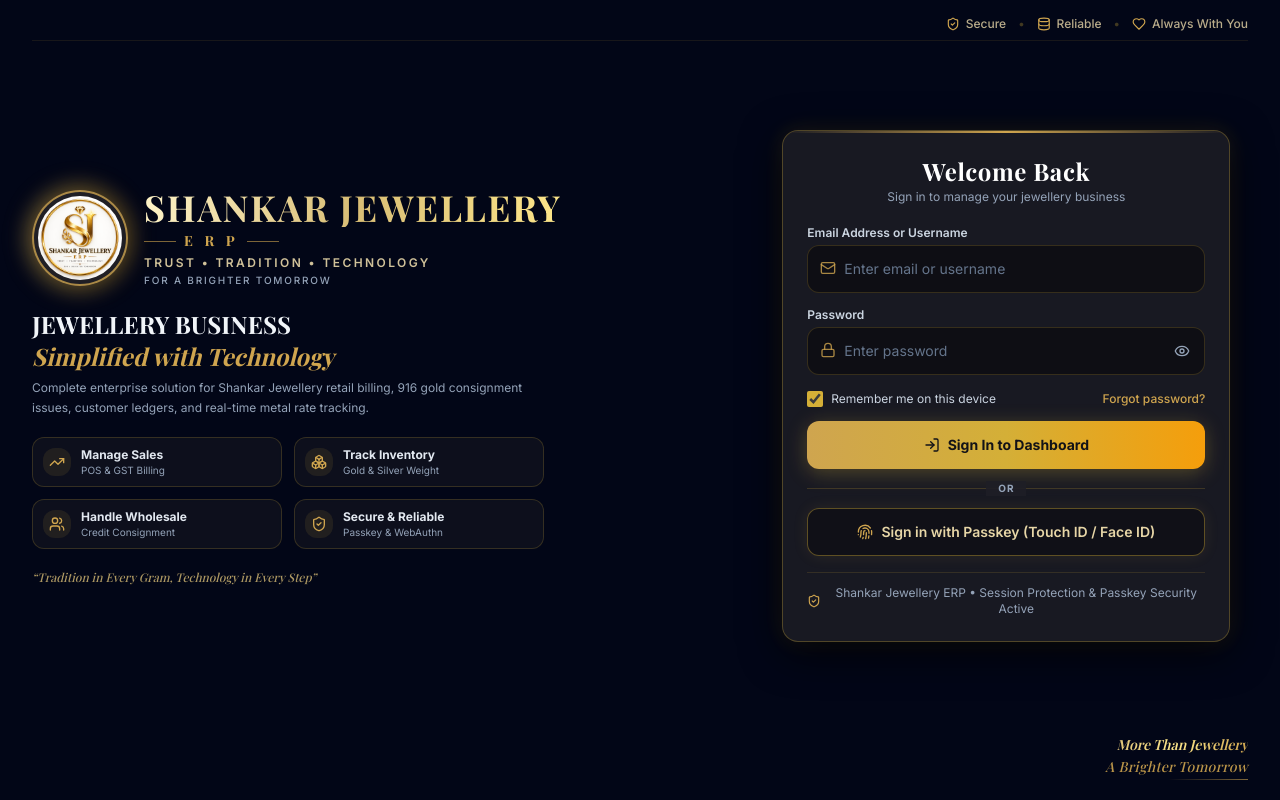
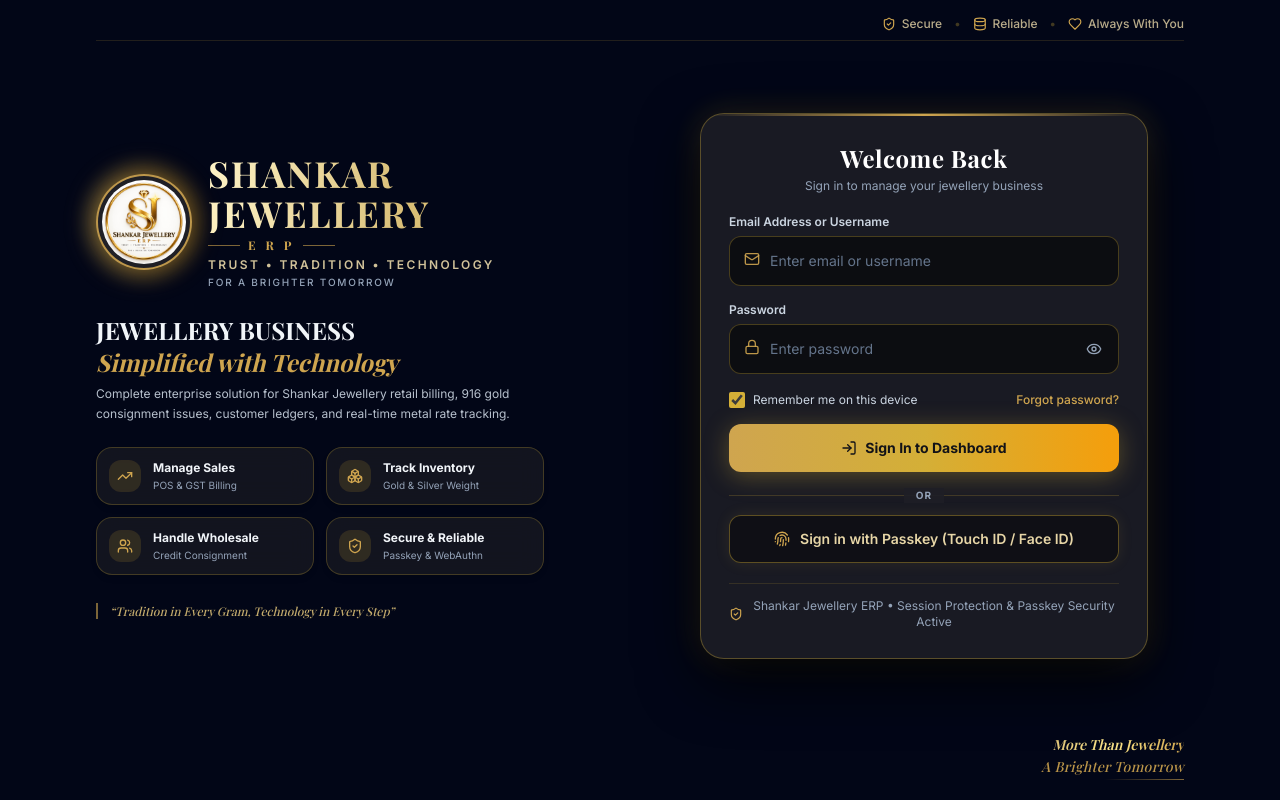
Before and after one commit to Sampathjai/Jewellery-ERP, a React (Vite) app: page /login in a window 1280 px wide. Built offline with nearby package versions, Linux system fonts and the light colour scheme; no server answers; the database is empty.

Commit message:
fix(login): optimize laptop grid max-width to max-w-6xl for balanced two-column UI

```diff
--- a/src/pages/Login.tsx
+++ b/src/pages/Login.tsx
@@ -87,16 +87,17 @@ export const Login: React.FC = () => {
 
   return (
     <div className="min-h-screen lg:h-screen lg:max-h-screen w-full bg-slate-950 text-slate-100 flex flex-col justify-between relative overflow-x-hidden lg:overflow-hidden selection:bg-gold-500 selection:text-charcoal-950 pt-[env(safe-area-inset-top)] pb-[env(safe-area-inset-bottom)]">
-      {/* Background Decorative Layer */}
+      {/* Background Decorative Ambient Layer */}
       <div className="fixed inset-0 bg-[radial-gradient(ellipse_at_top,_var(--tw-gradient-stops))] from-charcoal-900 via-slate-950 to-black -z-20 pointer-events-none" />
-      <div className="fixed -top-32 -left-32 h-[28rem] w-[28rem] rounded-full bg-amber-500/10 blur-[140px] -z-10 pointer-events-none" />
-      <div className="fixed top-1/3 -right-32 h-[30rem] w-[30rem] rounded-full bg-gold-500/15 blur-[150px] -z-10 pointer-events-none" />
+      <div className="fixed -top-32 -left-32 h-[30rem] w-[30rem] rounded-full bg-amber-500/10 blur-[140px] -z-10 pointer-events-none" />
+      <div className="fixed top-1/3 -right-32 h-[32rem] w-[32rem] rounded-full bg-gold-500/15 blur-[150px] -z-10 pointer-events-none" />
+      <div className="fixed -bottom-32 left-1/3 h-[28rem] w-[28rem] rounded-full bg-amber-600/10 blur-[140px] -z-10 pointer-events-none" />
 
-      {/* Main Responsive Layout */}
-      <div className="w-full max-w-[1400px] mx-auto px-4 sm:px-6 lg:px-8 flex-1 flex flex-col justify-between py-2 lg:py-4 relative z-10">
+      {/* Main Container - Balanced max-w-6xl Grid */}
+      <div className="w-full max-w-6xl mx-auto px-4 sm:px-6 lg:px-8 flex-1 flex flex-col justify-between py-3 lg:py-4 relative z-10">
 
         {/* Top Header Security Indicator Bar */}
-        <header className="w-full flex items-center justify-between sm:justify-end gap-3 text-[10px] sm:text-xs text-gold-200/80 font-medium pb-2 border-b border-gold-500/10 shrink-0">
+        <header className="w-full flex items-center justify-between sm:justify-end gap-3 text-[11px] sm:text-xs text-gold-200/80 font-medium pb-2 border-b border-gold-500/15 shrink-0">
           <div className="flex items-center gap-1.5 hover:text-gold-300 transition-colors">
             <ShieldCheck className="h-3.5 w-3.5 text-gold-400 shrink-0" />
             <span>Secure</span>
@@ -114,20 +115,20 @@ export const Login: React.FC = () => {
         </header>
 
         {/* Center Container: 2-Column Split on Desktop */}
-        <main className="w-full my-auto py-3 lg:py-4 grid grid-cols-1 lg:grid-cols-12 gap-6 lg:gap-10 items-center">
+        <main className="w-full my-auto py-4 lg:py-6 grid grid-cols-1 lg:grid-cols-12 gap-8 lg:gap-12 items-center">
 
           {/* DESKTOP LEFT SIDE: Brand Showcase & Feature Highlights */}
-          <section className="hidden lg:flex lg:col-span-7 flex-col justify-between space-y-4 pr-2">
+          <section className="hidden lg:flex lg:col-span-6 flex-col justify-center space-y-5 pr-2">
 
             {/* Logo Emblem & Brand Header */}
-            <div className="space-y-2">
+            <div className="space-y-3">
               <div className="flex items-center gap-4">
                 <div className="relative shrink-0">
-                  <div className="absolute -inset-1 rounded-full bg-gradient-to-r from-gold-400/40 to-amber-500/20 blur-md" />
+                  <div className="absolute -inset-1.5 rounded-full bg-gradient-to-r from-gold-400/50 to-amber-500/30 blur-md pointer-events-none" />
                   <img
                     src="/brand/shankar-jewellery-logo.png"
                     alt="Shankar Jewellery Logo"
-                    className="relative h-20 w-20 xl:h-24 xl:w-24 object-contain rounded-full border-2 border-gold-400/80 shadow-[0_0_25px_rgba(212,175,55,0.3)] bg-charcoal-900/90 p-1"
+                    className="relative h-20 w-20 xl:h-24 xl:w-24 object-contain rounded-full border-2 border-gold-400/90 shadow-[0_0_25px_rgba(212,175,55,0.35)] bg-charcoal-900/95 p-1"
                   />
                 </div>
 
@@ -138,7 +139,7 @@ export const Login: React.FC = () => {
 
                   <div className="flex items-center gap-2 mt-1">
                     <div className="h-[1px] w-8 bg-gold-400/60" />
-                    <span className="font-serif text-sm font-bold tracking-[0.3em] text-gold-400">
+                    <span className="font-serif text-xs font-bold tracking-[0.3em] text-gold-400">
                       E R P
                     </span>
                     <div className="h-[1px] w-8 bg-gold-400/60" />
@@ -160,64 +161,64 @@ export const Login: React.FC = () => {
                 JEWELLERY BUSINESS <br />
                 <span className="text-gold-400 italic">Simplified with Technology</span>
               </h2>
-              <p className="text-xs text-slate-400 max-w-lg leading-relaxed">
+              <p className="text-xs text-slate-300/90 max-w-md leading-relaxed">
                 Complete enterprise solution for Shankar Jewellery retail billing, 916 gold consignment issues, customer ledgers, and real-time metal rate tracking.
               </p>
             </div>
 
             {/* 2x2 Feature Cards Grid */}
-            <div className="grid grid-cols-2 gap-3 pt-1 max-w-lg">
-              <div className="flex items-center gap-2.5 p-2.5 rounded-xl border border-gold-500/20 bg-charcoal-900/40 backdrop-blur-sm">
-                <div className="p-1.5 rounded-lg bg-gold-500/10 text-gold-400 shrink-0">
+            <div className="grid grid-cols-2 gap-3 pt-1 max-w-md">
+              <div className="flex items-center gap-3 p-3 rounded-2xl border border-gold-500/25 bg-charcoal-900/60 backdrop-blur-md shadow-md hover:border-gold-400/50 hover:bg-gold-500/10 transition-all">
+                <div className="p-2 rounded-xl bg-gold-500/15 text-gold-400 shrink-0">
                   <TrendingUp className="h-4 w-4" />
                 </div>
                 <div>
-                  <h3 className="text-xs font-bold text-slate-200 leading-none">Manage Sales</h3>
-                  <p className="text-[10px] text-slate-400 mt-1 leading-none">POS & GST Billing</p>
+                  <h3 className="text-xs font-bold text-slate-100 leading-none">Manage Sales</h3>
+                  <p className="text-[10px] text-slate-400 mt-1.5 leading-none">POS & GST Billing</p>
                 </div>
               </div>
 
-              <div className="flex items-center gap-2.5 p-2.5 rounded-xl border border-gold-500/20 bg-charcoal-900/40 backdrop-blur-sm">
-                <div className="p-1.5 rounded-lg bg-gold-500/10 text-gold-400 shrink-0">
+              <div className="flex items-center gap-3 p-3 rounded-2xl border border-gold-500/25 bg-charcoal-900/60 backdrop-blur-md shadow-md hover:border-gold-400/50 hover:bg-gold-500/10 transition-all">
+                <div className="p-2 rounded-xl bg-gold-500/15 text-gold-400 shrink-0">
                   <Boxes className="h-4 w-4" />
                 </div>
                 <div>
-                  <h3 className="text-xs font-bold text-slate-200 leading-none">Track Inventory</h3>
-                  <p className="text-[10px] text-slate-400 mt-1 leading-none">Gold & Silver Weight</p>
+                  <h3 className="text-xs font-bold text-slate-100 leading-none">Track Inventory</h3>
+                  <p className="text-[10px] text-slate-400 mt-1.5 leading-none">Gold & Silver Weight</p>
                 </div>
               </div>
 
-              <div className="flex items-center gap-2.5 p-2.5 rounded-xl border border-gold-500/20 bg-charcoal-900/40 backdrop-blur-sm">
-                <div className="p-1.5 rounded-lg bg-gold-500/10 text-gold-400 shrink-0">
+              <div className="flex items-center gap-3 p-3 rounded-2xl border border-gold-500/25 bg-charcoal-900/60 backdrop-blur-md shadow-md hover:border-gold-400/50 hover:bg-gold-500/10 transition-all">
+                <div className="p-2 rounded-xl bg-gold-500/15 text-gold-400 shrink-0">
                   <Users className="h-4 w-4" />
                 </div>
                 <div>
-                  <h3 className="text-xs font-bold text-slate-200 leading-none">Handle Wholesale</h3>
-                  <p className="text-[10px] text-slate-400 mt-1 leading-none">Credit Consignment</p>
+                  <h3 className="text-xs font-bold text-slate-100 leading-none">Handle Wholesale</h3>
+                  <p className="text-[10px] text-slate-400 mt-1.5 leading-none">Credit Consignment</p>
                 </div>
               </div>
 
-              <div className="flex items-center gap-2.5 p-2.5 rounded-xl border border-gold-500/20 bg-charcoal-900/40 backdrop-blur-sm">
-                <div className="p-1.5 rounded-lg bg-gold-500/10 text-gold-400 shrink-0">
+              <div className="flex items-center gap-3 p-3 rounded-2xl border border-gold-500/25 bg-charcoal-900/60 backdrop-blur-md shadow-md hover:border-gold-400/50 hover:bg-gold-500/10 transition-all">
+                <div className="p-2 rounded-xl bg-gold-500/15 text-gold-400 shrink-0">
                   <ShieldCheck className="h-4 w-4" />
                 </div>
                 <div>
-                  <h3 className="text-xs font-bold text-slate-200 leading-none">Secure & Reliable</h3>
-                  <p className="text-[10px] text-slate-400 mt-1 leading-none">Passkey & WebAuthn</p>
+                  <h3 className="text-xs font-bold text-slate-100 leading-none">Secure & Reliable</h3>
+                  <p className="text-[10px] text-slate-400 mt-1.5 leading-none">Passkey & WebAuthn</p>
                 </div>
               </div>
             </div>
 
             {/* Left Quote */}
-            <div className="pt-1">
-              <p className="font-serif italic text-xs text-gold-300/80">
+            <div className="pt-2">
+              <p className="font-serif italic text-xs text-gold-300/90 border-l-2 border-gold-400/60 pl-3">
                 &ldquo;Tradition in Every Gram, Technology in Every Step&rdquo;
               </p>
             </div>
           </section>
 
           {/* RIGHT SIDE: Compact Luxury Login Card */}
-          <section className="lg:col-span-5 flex flex-col items-center justify-center w-full max-w-md mx-auto">
+          <section className="lg:col-span-6 flex flex-col items-center justify-center w-full max-w-md mx-auto lg:ml-auto">
 
             {/* MOBILE ONLY BRAND HEADER */}
             <div className="flex lg:hidden flex-col items-center text-center space-y-2 mb-4">
@@ -253,14 +254,14 @@ export const Login: React.FC = () => {
             </div>
 
             {/* LUXURY GLASSMORPHISM LOGIN CARD */}
-            <div className="w-full rounded-2xl border border-gold-500/30 bg-charcoal-900/80 backdrop-blur-xl p-5 sm:p-6 shadow-[0_10px_40px_rgba(0,0,0,0.8),0_0_20px_rgba(212,175,55,0.15)] relative overflow-hidden transition-all">
+            <div className="w-full rounded-3xl border border-gold-500/35 bg-charcoal-900/85 backdrop-blur-2xl p-6 sm:p-7 shadow-[0_20px_60px_rgba(0,0,0,0.9),0_0_30px_rgba(212,175,55,0.2)] relative overflow-hidden transition-all">
 
-              {/* Top Card Golden Accent Line */}
+              {/* Top Card Golden Ambient Accent Line */}
               <div className="absolute top-0 left-0 right-0 h-[2px] bg-gradient-to-r from-transparent via-gold-400 to-transparent" />
 
               {/* Card Header Title */}
-              <div className="text-center space-y-0.5 mb-5">
-                <h2 className="font-serif text-xl sm:text-2xl font-bold text-white tracking-wide">
+              <div className="text-center space-y-1 mb-5">
+                <h2 className="font-serif text-2xl font-bold text-white tracking-wide">
                   Welcome Back
                 </h2>
                 <p className="text-xs text-slate-400">
@@ -288,15 +289,15 @@ export const Login: React.FC = () => {
               )}
 
               {/* Form Controls */}
-              <form onSubmit={handleSubmit} className="space-y-3.5">
+              <form onSubmit={handleSubmit} className="space-y-4">
 
                 {/* Email / Username Field */}
                 <div>
-                  <label className="block text-xs font-semibold text-slate-300 mb-1">
+                  <label className="block text-xs font-semibold text-slate-300 mb-1.5">
                     Email Address or Username
                   </label>
-                  <div className="relative rounded-xl border border-gold-500/20 bg-black/40 text-slate-100 focus-within:border-gold-400 focus-within:ring-1 focus-within:ring-gold-400/50 transition-all">
-                    <Mail className="absolute left-3 top-3.5 h-4 w-4 text-gold-400/80 pointer-events-none" />
+                  <div className="relative rounded-xl border border-gold-500/30 bg-black/50 text-slate-100 focus-within:border-gold-400 focus-within:ring-1 focus-within:ring-gold-400/60 transition-all">
+                    <Mail className="absolute left-3.5 top-3.5 h-4 w-4 text-gold-400/90 pointer-events-none" />
                     <input
                       type="text"
                       required
@@ -304,18 +305,18 @@ export const Login: React.FC = () => {
                       value={email}
                       onChange={(e) => setEmail(e.target.value)}
                       placeholder="Enter email or username"
-                      className="w-full min-h-[46px] bg-transparent py-2.5 pl-9 pr-3 text-xs sm:text-sm text-slate-100 placeholder:text-slate-500 focus:outline-none font-sans"
+                      className="w-full min-h-[48px] bg-transparent py-3 pl-10 pr-3 text-xs sm:text-sm text-slate-100 placeholder:text-slate-500 focus:outline-none font-sans"
                     />
                   </div>
                 </div>
 
                 {/* Password Field */}
                 <div>
-                  <label className="block text-xs font-semibold text-slate-300 mb-1">
+                  <label className="block text-xs font-semibold text-slate-300 mb-1.5">
                     Password
                   </label>
-                  <div className="relative rounded-xl border border-gold-500/20 bg-black/40 text-slate-100 focus-within:border-gold-400 focus-within:ring-1 focus-within:ring-gold-400/50 transition-all">
-                    <Lock className="absolute left-3 top-3.5 h-4 w-4 text-gold-400/80 pointer-events-none" />
+                  <div className="relative rounded-xl border border-gold-500/30 bg-black/50 text-slate-100 focus-within:border-gold-400 focus-within:ring-1 focus-within:ring-gold-400/60 transition-all">
+                    <Lock className="absolute left-3.5 top-3.5 h-4 w-4 text-gold-400/90 pointer-events-none" />
                     <input
                       type={showPassword ? 'text' : 'password'}
                       required
@@ -323,12 +324,12 @@ export const Login: React.FC = () => {
                       value={password}
                       onChange={(e) => setPassword(e.target.value)}
                       placeholder="Enter password"
-                      className="w-full min-h-[46px] bg-transparent py-2.5 pl-9 pr-11 text-xs sm:text-sm text-slate-100 placeholder:text-slate-500 focus:outline-none"
+                      className="w-full min-h-[48px] bg-transparent py-3 pl-10 pr-12 text-xs sm:text-sm text-slate-100 placeholder:text-slate-500 focus:outline-none"
                     />
                     <button
                       type="button"
                       onClick={() => setShowPassword(!showPassword)}
-                      className="absolute right-0 top-0 bottom-0 px-3 text-slate-400 hover:text-gold-300 transition-colors flex items-center justify-center min-w-[44px] min-h-[46px]"
+                      className="absolute right-0 top-0 bottom-0 px-3.5 text-slate-400 hover:text-gold-300 transition-colors flex items-center justify-center min-w-[48px] min-h-[48px]"
                       title={showPassword ? 'Hide password' : 'Show password'}
                     >
                       {showPassword ? <EyeOff className="h-4 w-4" /> : <Eye className="h-4 w-4" />}
@@ -359,7 +360,7 @@ export const Login: React.FC = () => {
                 <button
                   type="submit"
                   disabled={isLoading || isAuthenticatingPasskey}
-                  className="w-full min-h-[48px] rounded-xl bg-gradient-to-r from-gold-400 via-gold-500 to-amber-500 text-charcoal-950 font-bold text-xs sm:text-sm shadow-[0_4px_20px_rgba(212,175,55,0.3)] hover:brightness-110 active:scale-[0.99] transition-all flex items-center justify-center gap-2 mt-1 disabled:opacity-50 disabled:cursor-not-allowed"
+                  className="w-full min-h-[48px] rounded-xl bg-gradient-to-r from-gold-400 via-gold-500 to-amber-500 text-charcoal-950 font-bold text-xs sm:text-sm shadow-[0_4px_25px_rgba(212,175,55,0.35)] hover:brightness-110 active:scale-[0.99] transition-all flex items-center justify-center gap-2 mt-1 disabled:opacity-50 disabled:cursor-not-allowed"
                 >
                   {isLoading ? (
                     <>
@@ -377,7 +378,7 @@ export const Login: React.FC = () => {
 
               {/* Passkey Biometric Login Section */}
               {passkeySupported && (
-                <div className="space-y-3 pt-3">
+                <div className="space-y-3 pt-4">
                   {/* OR Divider */}
                   <div className="relative flex items-center justify-center">
                     <div className="absolute inset-0 flex items-center">
@@ -393,7 +394,7 @@ export const Login: React.FC = () => {
                     type="button"
                     onClick={handlePasskeySignIn}
                     disabled={isLoading || isAuthenticatingPasskey}
-                    className="w-full min-h-[48px] rounded-xl border border-gold-500/40 bg-black/30 text-gold-200 font-semibold text-xs sm:text-sm hover:border-gold-400 hover:bg-gold-500/10 active:scale-[0.99] transition-all flex items-center justify-center gap-2 shadow-[0_0_15px_rgba(212,175,55,0.1)] disabled:opacity-50 disabled:cursor-not-allowed"
+                    className="w-full min-h-[48px] rounded-xl border border-gold-500/40 bg-black/40 text-gold-200 font-semibold text-xs sm:text-sm hover:border-gold-400 hover:bg-gold-500/15 active:scale-[0.99] transition-all flex items-center justify-center gap-2.5 shadow-[0_0_15px_rgba(212,175,55,0.1)] disabled:opacity-50 disabled:cursor-not-allowed"
                   >
                     {isAuthenticatingPasskey ? (
                       <RefreshCw className="h-4 w-4 animate-spin text-gold-400" />
@@ -410,7 +411,7 @@ export const Login: React.FC = () => {
               )}
 
               {/* Bottom Security Active Indicator */}
-              <div className="mt-4 pt-3 border-t border-gold-500/15 text-center text-[10px] sm:text-xs text-slate-400 flex items-center justify-center gap-1.5">
+              <div className="mt-5 pt-3.5 border-t border-gold-500/15 text-center text-[10px] sm:text-xs text-slate-400 flex items-center justify-center gap-1.5">
                 <ShieldCheck className="h-3.5 w-3.5 text-gold-400 shrink-0" />
                 <span>Shankar Jewellery ERP &bull; Session Protection & Passkey Security Active</span>
               </div>
```
